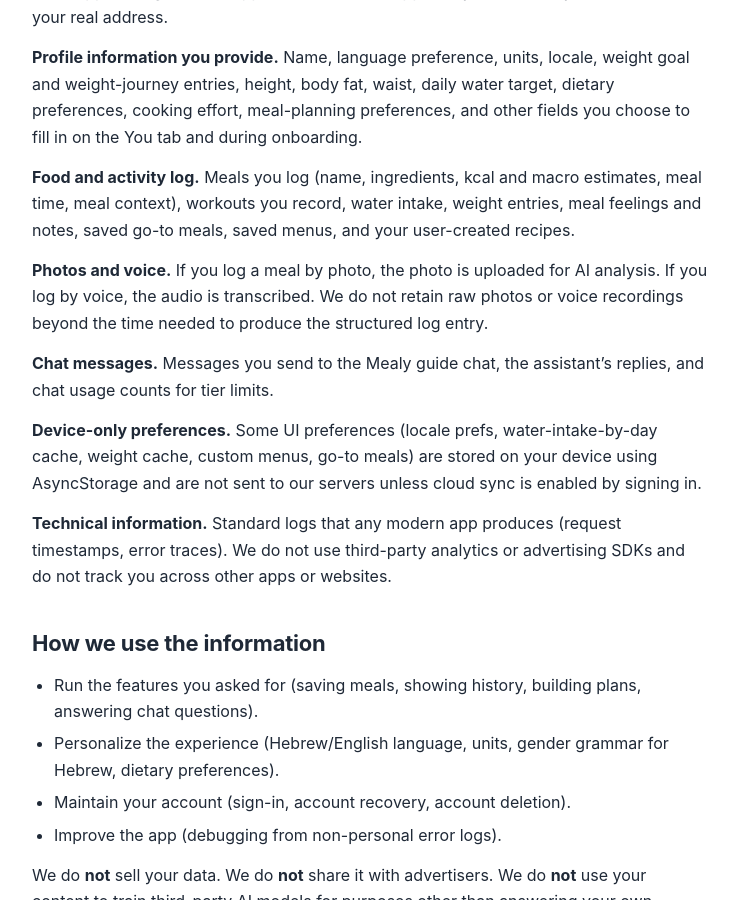
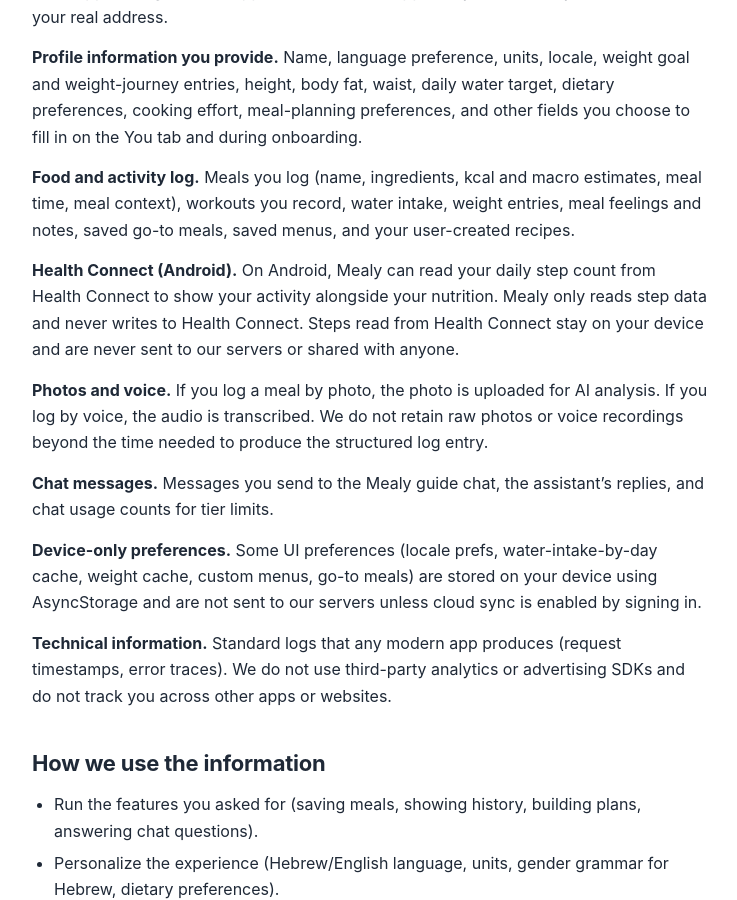
Before and after one commit to mealy-ai/mealy-ai.github.io, a Jekyll site: the page built from privacy.md, in a window 1280 px wide and 900 px high, scrolled down 1107 px. Shown: the whole window, without its empty margins (270-1007 px from the left). Built offline with Jekyll 4.4.1, drawn with Linux system fonts in a browser that asks for light colours.

Commit message:
privacy: disclose Health Connect step reading (Android, on-device only)
Adds a Health Connect bullet: Mealy reads daily steps read-only, never writes,
and step data stays on-device (not sent to servers). Needed for the Google Play
Health apps declaration / Health Connect review once the Android .aab is uploaded.

Co-Authored-By: Claude Opus 4.8 <noreply@anthropic.com>

```diff
--- a/privacy.md
+++ b/privacy.md
@@ -34,6 +34,8 @@ We only collect information you give us directly through the app, plus the minim
 **Profile information you provide.** Name, language preference, units, locale, weight goal and weight-journey entries, height, body fat, waist, daily water target, dietary preferences, cooking effort, meal-planning preferences, and other fields you choose to fill in on the You tab and during onboarding.
 
 **Food and activity log.** Meals you log (name, ingredients, kcal and macro estimates, meal time, meal context), workouts you record, water intake, weight entries, meal feelings and notes, saved go-to meals, saved menus, and your user-created recipes.
+
+**Health Connect (Android).** On Android, Mealy can read your daily step count from Health Connect to show your activity alongside your nutrition. Mealy only reads step data and never writes to Health Connect. Steps read from Health Connect stay on your device and are never sent to our servers or shared with anyone.
 
 **Photos and voice.** If you log a meal by photo, the photo is uploaded for AI analysis. If you log by voice, the audio is transcribed. We do not retain raw photos or voice recordings beyond the time needed to produce the structured log entry.
 
```
